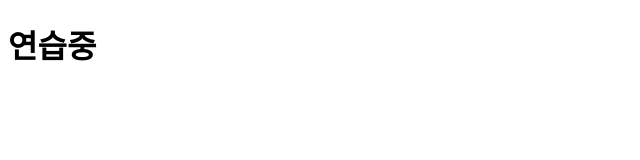
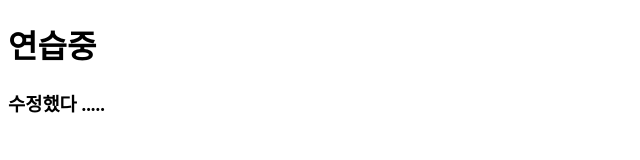
Before and after one commit to dlqmfvlakd/fis_project, a plain HTML site: page index.html in a window 1280 px wide. Shown: the whole page, without its empty margins (0-640 px from the left). Drawn offline with Linux system fonts and the light colour scheme.

Commit message:
second comit

```diff
--- a/index.html
+++ b/index.html
@@ -9,5 +9,6 @@
 <body>
     <h1> 연습중</h1>
 
+    <h3> 수정했다 .....</h3>
 </body>
 </html>
```
